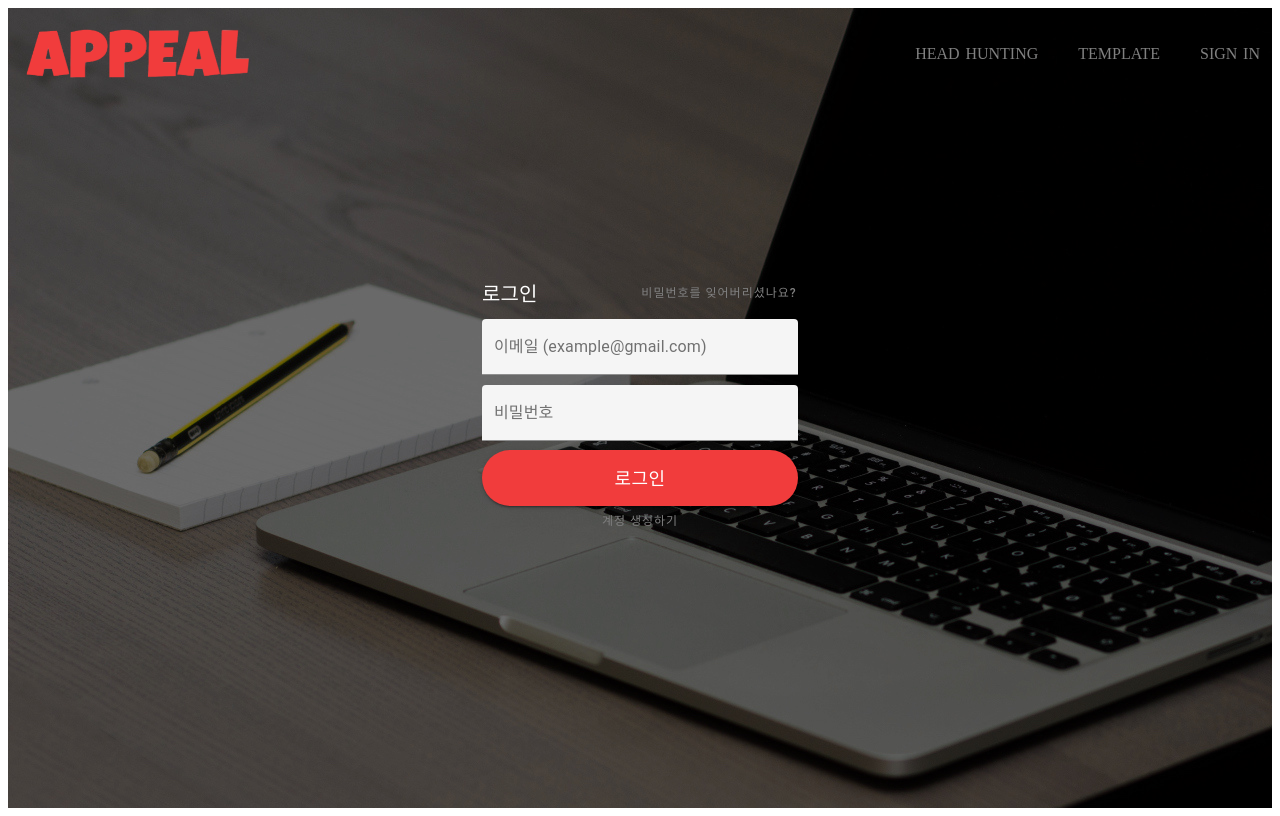
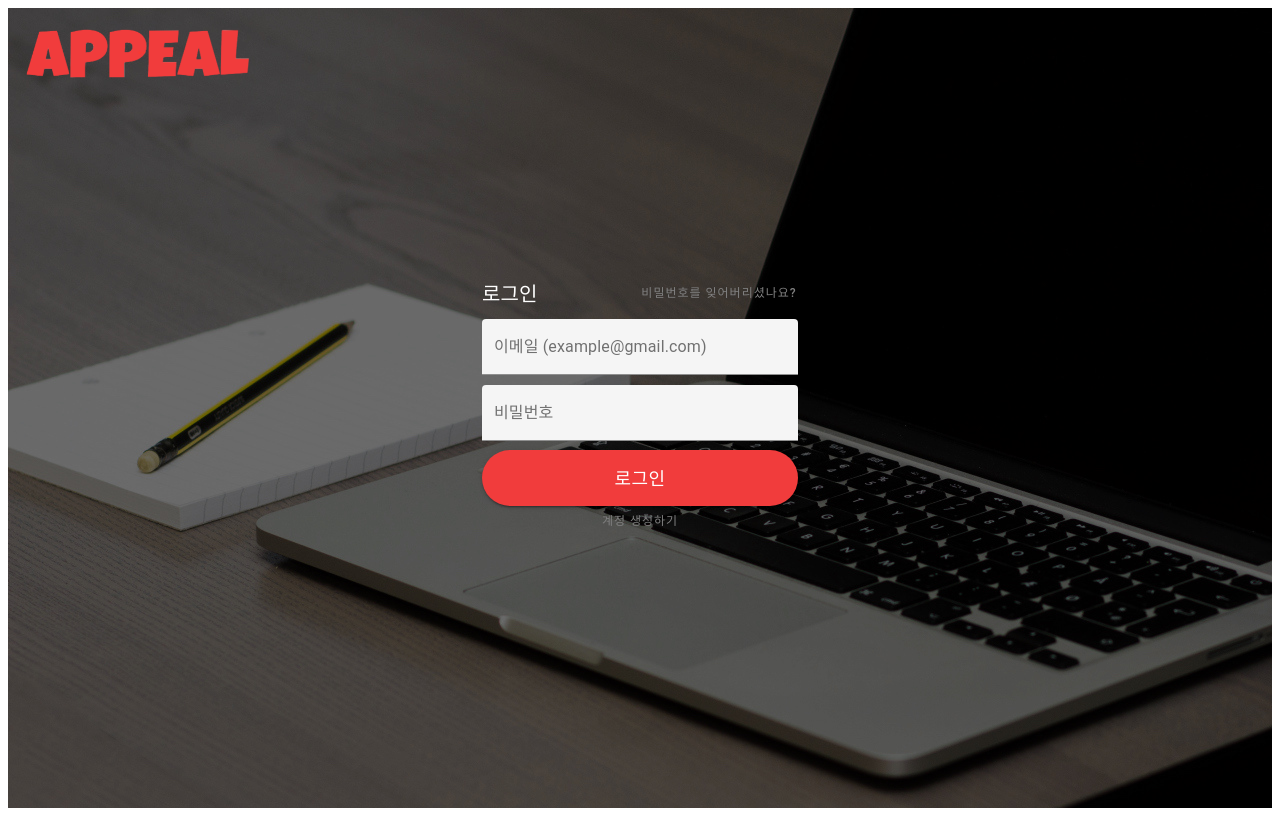
Before and after one commit to cjswoduddn/front-server, a React (Create React App) app: page /sign_in in a window 1280 px wide. Built offline with nearby package versions, Linux system fonts and the light colour scheme; the HTML template or start-up script is replaced by a standard one.

Commit message:
conditionla nav

```diff
--- a/src/component/navigation/NavItem.js
+++ b/src/component/navigation/NavItem.js
@@ -3,15 +3,22 @@ import { Link } from 'react-router-dom';
 import './Nav.css';
 
 const NavItem = () =>{
-  return (
-    <nav>
-        <ul className="nav-ul">
-            <Link to="/head_hunt" className="nav-link"><li className="nav-li">head hunting</li></Link>
-            <Link to="/template" className="nav-link"><li className="nav-li">template</li></Link>
-            <Link to="/sign_in" className="nav-link"><li onClick className="nav-li">sign in</li></Link>
-        </ul>
-    </nav>
-  )
+    const pathname = window.location.pathname
+        return (
+            <nav style={{ display: pathname == '/sign_in'? 'none': null }}>
+                <ul className="nav-ul">
+                    <Link to="/head_hunt" className="nav-link" >
+                        <li className="nav-li">head hunting</li>
+                    </Link>
+                    <Link to="/template" className="nav-link">
+                        <li className="nav-li">template</li>
+                    </Link>
+                    <Link to="/sign_in" className="nav-link">
+                        <li onClick className="nav-li">sign in</li>
+                    </Link>
+                </ul>
+            </nav>
+    )
 }
 
 export default NavItem;
```
Also changed, not shown: 1 other file (tests, documents, lock files or other folders).
